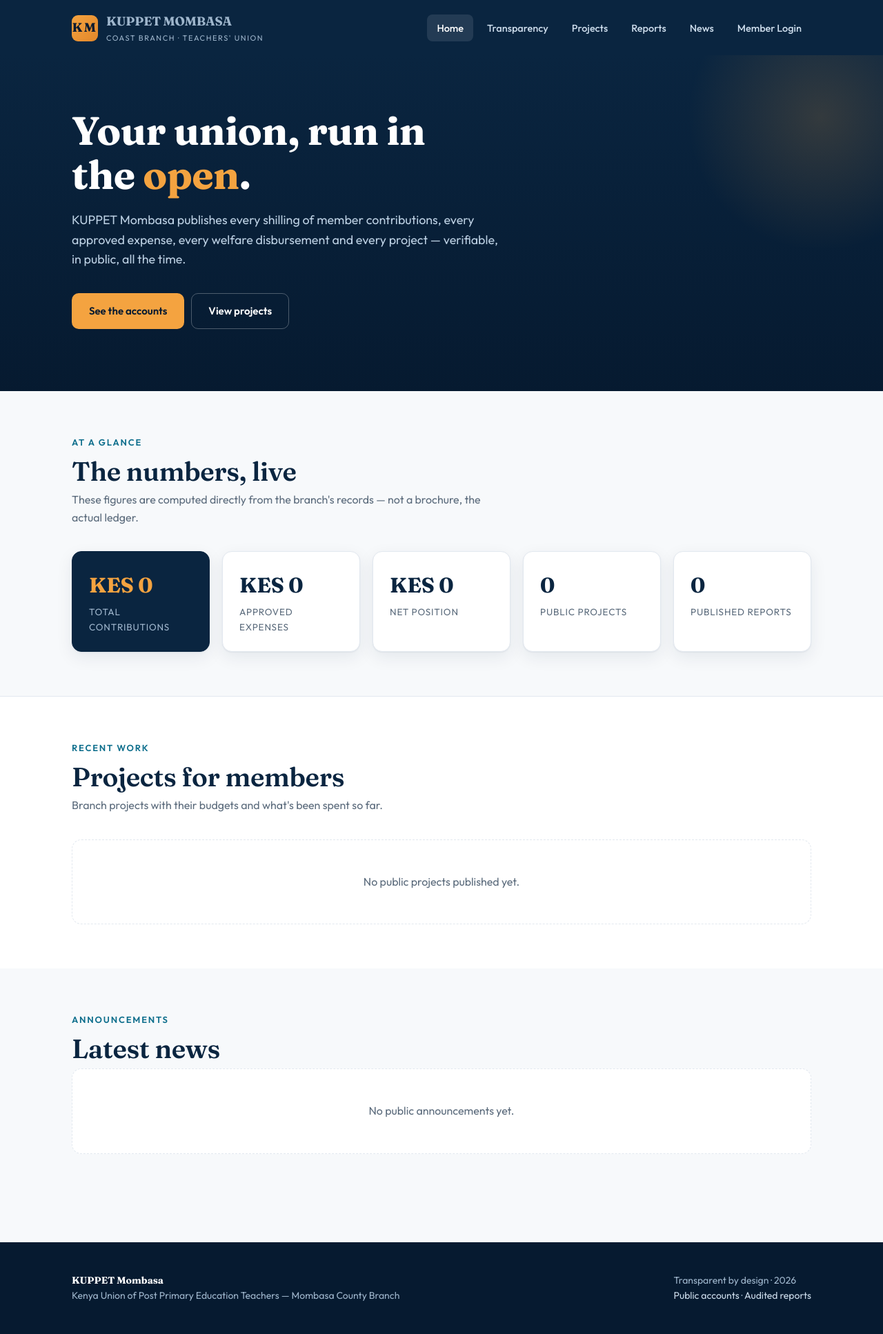
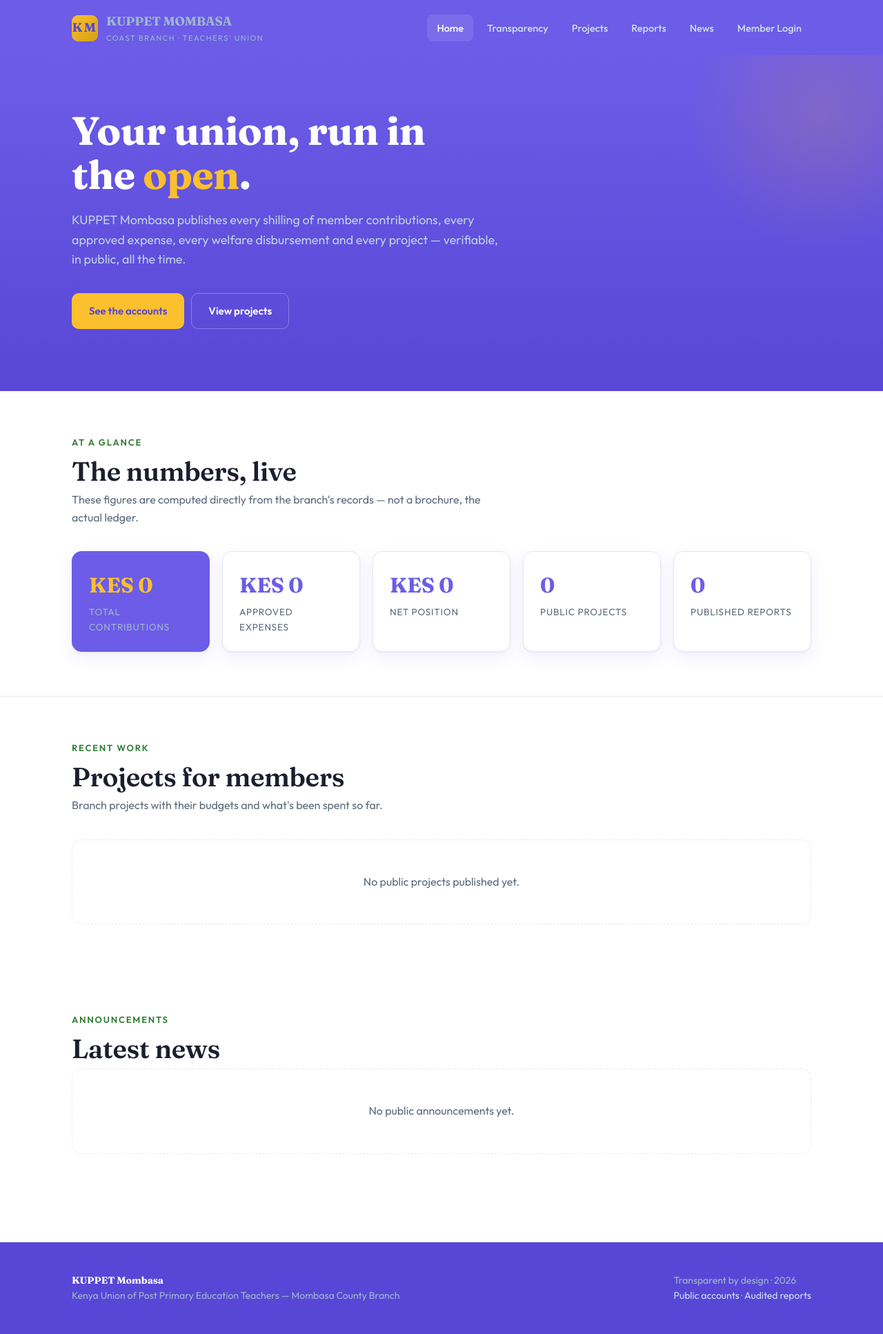
Before and after one commit to s-pins/kuppetmsa-v2, a Django app: page / in a window 1280 px wide. Shown: the whole page at 69% size. Run offline with Django 5.2, Linux system fonts and the light colour scheme; data that the repository does not hold is empty; parts of the project's set-up code (start-up, migrations or seed data) failed here and were passed over.

Commit message:
Repalette public site to v1 brand colors (purple primary, green accent, amber)
Match v1 (kuppetmsa repo) visual identity:
- --ocean: navy -> #6C5CE7 (v1 purple). Drives header + hero band.
- --ocean-deep: -> #5847d6 (darker purple for hover states).
- --tide: teal -> #2E7D32 (Material green 800). Drives links, nav
  text on white, and primary action buttons in the content area.
- --sand: orange -> #FBC02D (Material amber 600). Hero accent word,
  CTA button background, eyebrow text in election notice modal.
- --foam: slight blue tint -> pure white. Matches v1's content area.
- --ink/--line/--shadow: shifted from blue-tinted neutrals to neutral
  + purple-tinted shadow to harmonise with new primary.

Variable names (--ocean, --sand, --tide) intentionally kept stable
so consuming templates don't need updates in this commit. Names
are now actively misleading; semantic rename is a separate chore
captured in the post-launch list.

```diff
--- a/templates/public_site/base.html
+++ b/templates/public_site/base.html
@@ -11,10 +11,17 @@
 <link href="https://fonts.googleapis.com/css2?family=Fraunces:opsz,wght@9..144,500;9..144,600;9..144,700&family=Outfit:wght@300;400;500;600;700&display=swap" rel="stylesheet">
 <style>
   :root{
-    --ocean:#0a2540; --ocean-deep:#061a30; --tide:#0d6e8c;
-    --sand:#f4a340; --sand-soft:#fbe9d0; --foam:#f7f9fb;
-    --ink:#0a2540; --muted:#5b6b7c; --line:#e2e8ef; --white:#fff;
-    --ok:#1d8a5b; --shadow:0 1px 2px rgba(10,37,64,.06),0 8px 24px rgba(10,37,64,.08);
+    /* v1 brand palette. Visual hierarchy follows v1 exactly: */
+    /*   - Purple is the hero/banner color (the first impression). */
+    /*   - White is the content surface. */
+    /*   - Green is for nav text, links, and primary action buttons. */
+    /*   - Amber is for the manifesto strip and small accents (PDF tag etc). */
+    /* Variable names kept misleading-but-stable (--ocean is now purple), */
+    /* same trade-off as before — semantic rename is a separate chore. */
+    --ocean:#6C5CE7; --ocean-deep:#5847d6; --tide:#2E7D32;
+    --sand:#FBC02D; --sand-soft:#fef3c7; --foam:#ffffff;
+    --ink:#1a1f2e; --muted:#5b6b7c; --line:#e6e8ef; --white:#fff;
+    --ok:#1d8a5b; --shadow:0 1px 2px rgba(108,92,231,.08),0 8px 24px rgba(108,92,231,.10);
   }
   *{box-sizing:border-box;margin:0;padding:0}
   body{font-family:'Outfit',sans-serif;color:var(--ink);background:var(--foam);
@@ -29,7 +36,7 @@
     padding:16px 24px;max-width:1120px;margin:0 auto}
   .brand{display:flex;align-items:center;gap:12px;color:var(--white);font-weight:700}
   .brand .mark{width:38px;height:38px;border-radius:9px;
-    background:linear-gradient(135deg,var(--sand),#e2872a);
+    background:linear-gradient(135deg,var(--sand),#d4a017);
     display:grid;place-items:center;font-family:'Fraunces',serif;
     font-weight:700;color:var(--ocean-deep);font-size:18px}
   .brand b{font-family:'Fraunces',serif;font-size:18px;letter-spacing:-.01em}
@@ -52,7 +59,7 @@
   .btn{display:inline-block;padding:13px 24px;border-radius:10px;
     font-weight:600;font-size:15px;transition:.18s;border:1px solid transparent}
   .btn-primary{background:var(--sand);color:var(--ocean-deep)}
-  .btn-primary:hover{background:#ffb44f;transform:translateY(-1px)}
+  .btn-primary:hover{background:#fcc857;transform:translateY(-1px)}
   .btn-ghost{border-color:rgba(255,255,255,.28);color:#fff}
   .btn-ghost:hover{background:rgba(255,255,255,.08)}
   /* sections */
@@ -82,7 +89,7 @@
     padding:4px 10px;border-radius:999px;text-transform:uppercase;
     letter-spacing:.05em;margin-bottom:12px}
   .tag.active{background:#e3f3ee;color:var(--ok)}
-  .tag.completed{background:var(--sand-soft);color:#a8631a}
+  .tag.completed{background:var(--sand-soft);color:#92400e}
   .tag.default{background:#eef2f6;color:var(--muted)}
   .bar{height:8px;background:#eef2f6;border-radius:999px;overflow:hidden;margin-top:14px}
   .bar i{display:block;height:100%;background:linear-gradient(90deg,var(--tide),var(--sand))}
```
